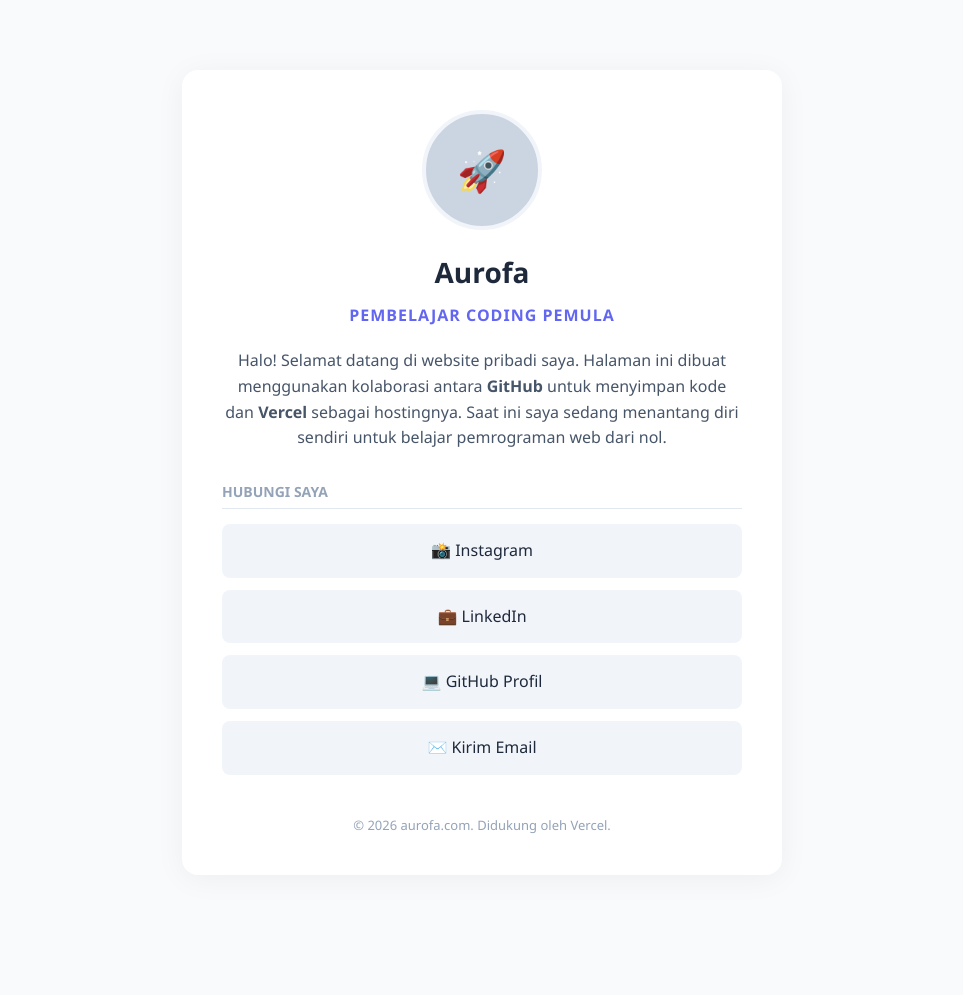
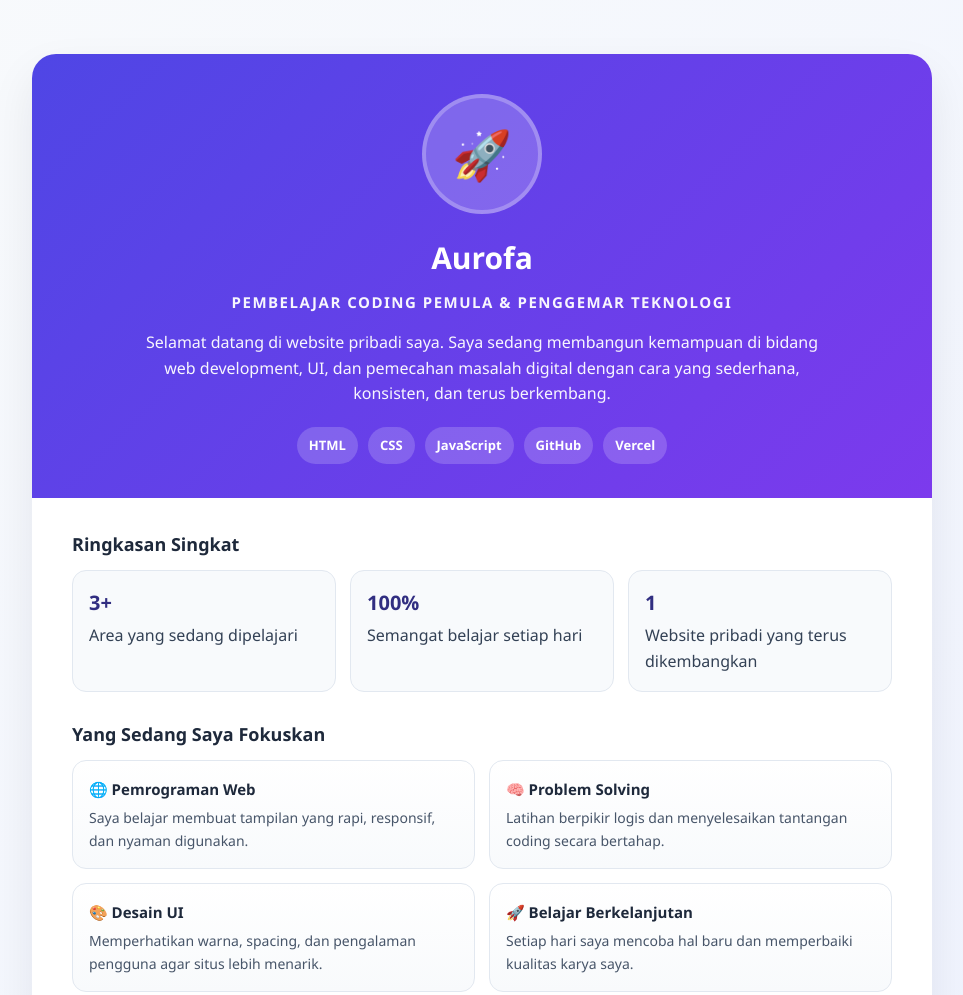
Before and after one commit to radinpendriya-ux/aurofa, a website: page index.html in a window 1280 px wide. Shown: the top 995 px of the page, without its empty margins (158-1121 px from the left). Before the commit the page ends 945 px from the top, so only its background shows below. Drawn offline with Linux system fonts and the light colour scheme.

Commit message:
Update index.html

```diff
--- a/index.html
+++ b/index.html
@@ -8,134 +8,268 @@
     <link rel="shortcut icon" href="/favicon.png">
     <link rel="apple-touch-icon" href="/favicon.png">
     <style>
-        /* Mengatur dasar halaman web */
         * {
             box-sizing: border-box;
             margin: 0;
             padding: 0;
         }
+
         body {
             font-family: 'Segoe UI', Tahoma, Geneva, Verdana, sans-serif;
-            background-color: #f8fafc;
+            background: linear-gradient(135deg, #f8fafc 0%, #eef2ff 100%);
             color: #334155;
             line-height: 1.6;
-            padding: 20px;
+            padding: 24px;
         }
 
-        /* Container utama agar konten berada di tengah */
         .container {
-            max-width: 600px;
-            margin: 50px auto;
+            max-width: 900px;
+            margin: 30px auto;
             background: #ffffff;
-            padding: 40px;
-            border-radius: 16px;
-            box-shadow: 0 4px 30px rgba(0, 0, 0, 0.05);
+            border-radius: 24px;
+            box-shadow: 0 20px 45px rgba(15, 23, 42, 0.08);
+            overflow: hidden;
+        }
+
+        .hero {
+            padding: 40px 40px 24px;
+            background: linear-gradient(135deg, #4f46e5 0%, #7c3aed 100%);
+            color: white;
             text-align: center;
         }
 
-        /* Desain foto profil lingkaran */
         .avatar {
             width: 120px;
             height: 120px;
             border-radius: 50%;
-            background-color: #cbd5e1;
+            background: rgba(255,255,255,0.2);
             margin: 0 auto 20px;
             display: flex;
             align-items: center;
             justify-content: center;
-            font-size: 40px;
-            color: #64748b;
-            border: 4px solid #f1f5f9;
+            font-size: 48px;
+            border: 4px solid rgba(255,255,255,0.25);
         }
 
-        /* Tipografi / Tulisan */
         h1 {
-            font-size: 28px;
-            color: #1e293b;
+            font-size: 30px;
             margin-bottom: 8px;
         }
+
         .tagline {
-            font-size: 16px;
-            color: #6366f1;
+            font-size: 15px;
             font-weight: 600;
             text-transform: uppercase;
-            letter-spacing: 1px;
-            margin-bottom: 20px;
-        }
-        .bio {
-            font-size: 16px;
-            color: #475569;
-            margin-bottom: 30px;
+            letter-spacing: 1.5px;
+            opacity: 0.95;
+            margin-bottom: 16px;
         }
 
-        /* Bagian tombol link/sosial media */
+        .bio {
+            max-width: 680px;
+            margin: 0 auto 20px;
+            font-size: 16px;
+            opacity: 0.95;
+        }
+
+        .chip-list {
+            display: flex;
+            flex-wrap: wrap;
+            justify-content: center;
+            gap: 10px;
+            margin-bottom: 10px;
+        }
+
+        .chip {
+            background: rgba(255,255,255,0.18);
+            padding: 8px 12px;
+            border-radius: 999px;
+            font-size: 13px;
+            font-weight: 600;
+        }
+
+        .content {
+            padding: 32px 40px 40px;
+        }
+
+        .section {
+            margin-bottom: 28px;
+        }
+
+        .section-title {
+            font-size: 18px;
+            font-weight: 700;
+            color: #1e293b;
+            margin-bottom: 12px;
+        }
+
+        .stats-grid {
+            display: grid;
+            grid-template-columns: repeat(3, minmax(0, 1fr));
+            gap: 14px;
+        }
+
+        .stat-card {
+            background: #f8fafc;
+            border: 1px solid #e2e8f0;
+            border-radius: 14px;
+            padding: 16px;
+        }
+
+        .stat-card strong {
+            display: block;
+            font-size: 20px;
+            color: #312e81;
+            margin-bottom: 4px;
+        }
+
+        .cards-grid {
+            display: grid;
+            grid-template-columns: repeat(2, minmax(0, 1fr));
+            gap: 14px;
+        }
+
+        .info-card {
+            background: linear-gradient(180deg, #ffffff 0%, #f8fafc 100%);
+            border: 1px solid #e2e8f0;
+            border-radius: 14px;
+            padding: 16px;
+        }
+
+        .info-card h3 {
+            font-size: 15px;
+            margin-bottom: 6px;
+            color: #1e293b;
+        }
+
+        .info-card p {
+            font-size: 14px;
+            color: #475569;
+        }
+
         .links-title {
             font-size: 14px;
-            font-weight: 600;
-            color: #94a3b8;
+            font-weight: 700;
             text-transform: uppercase;
-            margin-bottom: 15px;
-            text-align: left;
-            border-bottom: 1px solid #e2e8f0;
-            padding-bottom: 5px;
+            letter-spacing: 1px;
+            color: #64748b;
+            margin-bottom: 12px;
         }
+
         .link-card {
             display: block;
-            background: #f1f5f9;
+            background: #f8fafc;
             color: #1e293b;
             text-decoration: none;
-            padding: 14px;
-            margin-bottom: 12px;
-            border-radius: 8px;
-            font-weight: 500;
+            padding: 14px 16px;
+            margin-bottom: 10px;
+            border-radius: 10px;
+            font-weight: 600;
+            border: 1px solid #e2e8f0;
             transition: all 0.2s ease;
         }
-        /* Efek ketika tombol disorot kursor */
+
         .link-card:hover {
-            background: #6366f1;
+            background: #4f46e5;
             color: #ffffff;
             transform: translateY(-2px);
         }
 
-        /* Bagian kaki halaman (footer) */
         footer {
-            margin-top: 40px;
+            margin-top: 24px;
+            padding-top: 16px;
+            border-top: 1px solid #e2e8f0;
             font-size: 13px;
             color: #94a3b8;
+            text-align: center;
+        }
+
+        @media (max-width: 760px) {
+            .stats-grid,
+            .cards-grid {
+                grid-template-columns: 1fr;
+            }
+
+            .hero,
+            .content {
+                padding-left: 20px;
+                padding-right: 20px;
+            }
         }
     </style>
 </head>
 <body>
+    <div class="container">
+        <div class="hero">
+            <div class="avatar">🚀</div>
+            <h1>Aurofa</h1>
+            <div class="tagline">Pembelajar Coding Pemula & Penggemar Teknologi</div>
+            <p class="bio">
+                Selamat datang di website pribadi saya. Saya sedang membangun kemampuan di bidang web development,
+                UI, dan pemecahan masalah digital dengan cara yang sederhana, konsisten, dan terus berkembang.
+            </p>
+            <div class="chip-list">
+                <span class="chip">HTML</span>
+                <span class="chip">CSS</span>
+                <span class="chip">JavaScript</span>
+                <span class="chip">GitHub</span>
+                <span class="chip">Vercel</span>
+            </div>
+        </div>
 
-    <div class="container">
-        <!-- Foto Profil (Sementara menggunakan emoji, bisa Anda ganti nanti) -->
-        <div class="avatar">🚀</div>
+        <div class="content">
+            <div class="section">
+                <div class="section-title">Ringkasan Singkat</div>
+                <div class="stats-grid">
+                    <div class="stat-card">
+                        <strong>3+</strong>
+                        <span>Area yang sedang dipelajari</span>
+                    </div>
+                    <div class="stat-card">
+                        <strong>100%</strong>
+                        <span>Semangat belajar setiap hari</span>
+                    </div>
+                    <div class="stat-card">
+                        <strong>1</strong>
+                        <span>Website pribadi yang terus dikembangkan</span>
+                    </div>
+                </div>
+            </div>
 
-        <!-- Nama Anda -->
-        <h1>Aurofa</h1>
+            <div class="section">
+                <div class="section-title">Yang Sedang Saya Fokuskan</div>
+                <div class="cards-grid">
+                    <div class="info-card">
+                        <h3>🌐 Pemrograman Web</h3>
+                        <p>Saya belajar membuat tampilan yang rapi, responsif, dan nyaman digunakan.</p>
+                    </div>
+                    <div class="info-card">
+                        <h3>🧠 Problem Solving</h3>
+                        <p>Latihan berpikir logis dan menyelesaikan tantangan coding secara bertahap.</p>
+                    </div>
+                    <div class="info-card">
+                        <h3>🎨 Desain UI</h3>
+                        <p>Memperhatikan warna, spacing, dan pengalaman pengguna agar situs lebih menarik.</p>
+                    </div>
+                    <div class="info-card">
+                        <h3>🚀 Belajar Berkelanjutan</h3>
+                        <p>Setiap hari saya mencoba hal baru dan memperbaiki kualitas karya saya.</p>
+                    </div>
+                </div>
+            </div>
 
-        <!-- Pekerjaan / Status Belajar -->
-        <div class="tagline">Pembelajar Coding Pemula</div>
-
-        <!-- Kalimat perkenalan singkat -->
-        <p class="bio">
-            Halo! Selamat datang di website pribadi saya. Halaman ini dibuat menggunakan kolaborasi antara <strong>GitHub</strong> untuk menyimpan kode dan <strong>Vercel</strong> sebagai hostingnya. Saat ini saya sedang menantang diri sendiri untuk belajar pemrograman web dari nol.
-        </p>
-
-        <!-- Judul Sosial Media -->
+            <div class="section">
                 <div class="links-title">Hubungi Saya</div>
-
-        <!-- Daftar Tombol Link (Ganti tanda # dengan link asli Anda nanti) -->
                 <a href="https://www.instagram.com/radin_pendriya/" class="link-card" target="_blank">📸 Instagram</a>
                 <a href="https://www.linkedin.com/in/radin-pendriya-738176267/" class="link-card" target="_blank">💼 LinkedIn</a>
                 <a href="https://github.com/radinpendriya-ux" class="link-card" target="_blank">💻 GitHub Profil</a>
                 <a href="mailto:radinpendriya@gmail.com" class="link-card">✉️ Kirim Email</a>
 
-        <!-- Footer -->
                 <footer>
                     &copy; 2026 aurofa.com. Didukung oleh Vercel.
                 </footer>
             </div>
-
+        </div>
+    </div>
 </body>
 </html>
```
Lines whose indentation alone changed are shown as unchanged.
